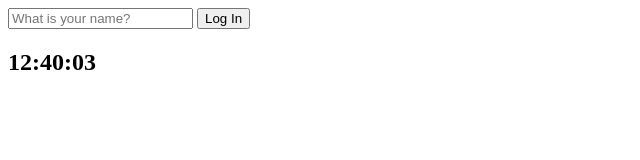
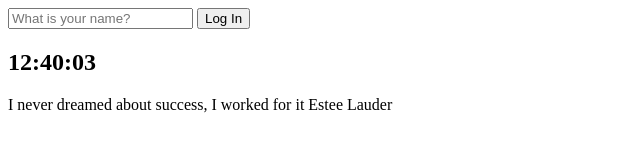
Before and after one commit to joshyeom/Nomad__JS__Pre-challenge, a plain HTML site: page index.html in a window 1280 px wide. Shown: the whole page, without its empty margins (0-640 px from the left). Drawn offline with nearby package versions, Linux system fonts and the light colour scheme.

Commit message:
#6.0 quotes__07/05
이거는 좀 재밌네

```diff
--- /dev/null
+++ b/JS/quote.js
@@ -0,0 +1,63 @@
+const quotes = [
+  {
+    quote: "I never dreamed about success, I worked for it",
+    author: "Estee Lauder",
+  },
+  {
+    quote: "Do not try to be original, just try to be good.",
+    author: "Paul Rand",
+  },
+  {
+    quote: "Do not be afraid to give up the good to go for the great",
+    author: "John D. Rockefeller",
+  },
+  {
+    quote:
+      "If you cannot fly then run. If you cannot run, then walk. And if you cannot walk, then crawl, but whatever you do, you have to keep moving forward.",
+    author: "Martin Luther King Jr.",
+  },
+  {
+    quote:
+      "Our greatest weakness lies in giving up. The most certain way to succeed is always to try just one more time.",
+    author: "Thomas Edison",
+  },
+  {
+    quote:
+      "The fastest way to change yourself is to hang out with people who are already the way you want to be",
+    author: "REid Hoffman",
+  },
+  {
+    quote:
+      "Money is like gasoline during a road trip. You do not want to run out of gas on your trip, but you are not doing a tour of gas stations",
+    author: "Tim O Reilly",
+  },
+  {
+    quote:
+      "Some people dream of success, while other people get up every morning and make it happen",
+    author: "Wayne Huizenga",
+  },
+  {
+    quote:
+      "The only thing worse than starting something and falling.. is not starting something",
+    author: "SEth Godin",
+  },
+  {
+    quote:
+      "If you really want to do something, you will find a way. If you do not, you will find an excuse.",
+    author: "Jim Rohn",
+  },
+];
+
+const quote = document.querySelector("#quote span:first-child");
+const author = document.querySelector("#quote span:last-child");
+
+Math.random(); //0~1까지 랜덤한 숫자 제공
+Math.round(1.1); //반올림 >> 1
+Math.ceil(1.0001); //무조건 올림 >>2
+Math.floor(1.9999999999); //무조건 내림>>1
+Math.floor(Math.random() * 10); //random의 10을 곱하면 상수가 생기고, floor로 소수점을 없애줌.
+
+const todayQuote = quotes[Math.floor(Math.random() * quotes.length)]; //quote를 추가할 수 있으므로 quote에 따라 상수 값 변환 개 천재!!!!
+
+quote.innerText = todayQuote.quote;
+author.innerText = todayQuote.author;
--- a/index.html
+++ b/index.html
@@ -15,8 +15,13 @@
     </form>
     <h1 id="greeting" class="hidden"></h1>
     <h2 id="clock"></h2>
+    <div id="quote">
+        <span></span>
+        <span></span>
+    </div>
     <script src="./JS/greeting.js"></script>
     <script src="./JS/clock.js"></script>
+    <script src="./JS/quote.js"></script>
     <script src="https://code.jquery.com/jquery-1.12.4.js"></script>
 </body>
 </html>
```
